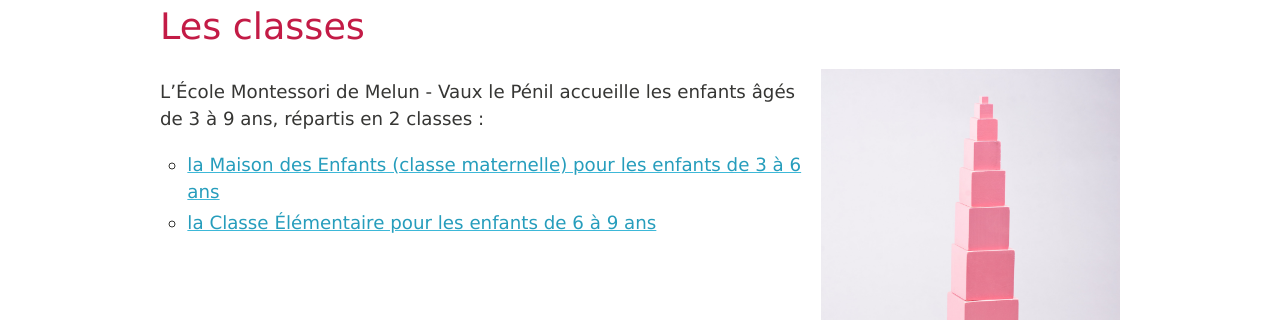
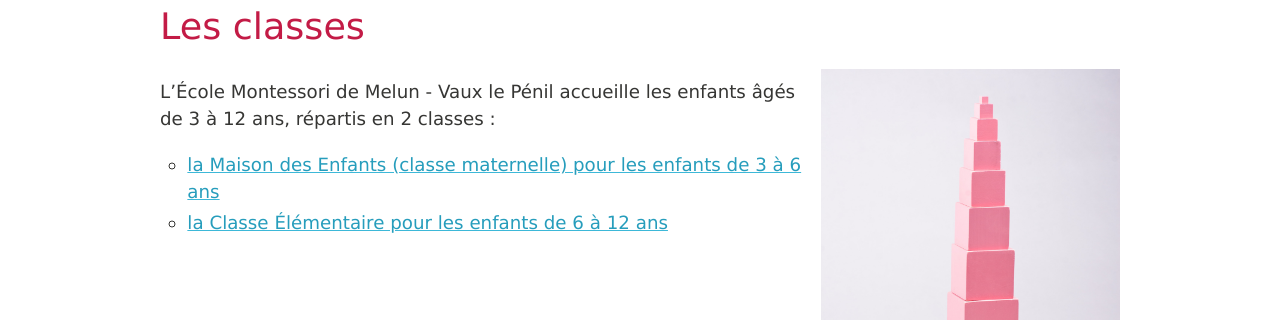
Before and after one commit to montessori-melun/montessori-melun.github.io, a Jekyll site: the page built from classes/index.md, in a window 1280 px wide. Shown: the part 475-795 px from the top of the page. Built offline with Jekyll 4.4.1, drawn with Linux system fonts in a browser that asks for light colours.

Commit message:
Update index.md

```diff
--- a/classes/index.md
+++ b/classes/index.md
@@ -4,6 +4,6 @@ title: Les classes
 
 {% include illustration-droite.html src='montessori-la-tour-rose.jpg' alt='Matériel Montessori : la tour rose' %}
 
-L'École Montessori de Melun - Vaux le Pénil accueille les enfants âgés de 3 à 9 ans, répartis en 2 classes :
+L'École Montessori de Melun - Vaux le Pénil accueille les enfants âgés de 3 à 12 ans, répartis en 2 classes :
 - [la Maison des Enfants (classe maternelle) pour les enfants de 3 à 6 ans](maternelle.md)
-- [la Classe Élémentaire pour les enfants de 6 à 9 ans](elementaire.md)
+- [la Classe Élémentaire pour les enfants de 6 à 12 ans](elementaire.md)
```
